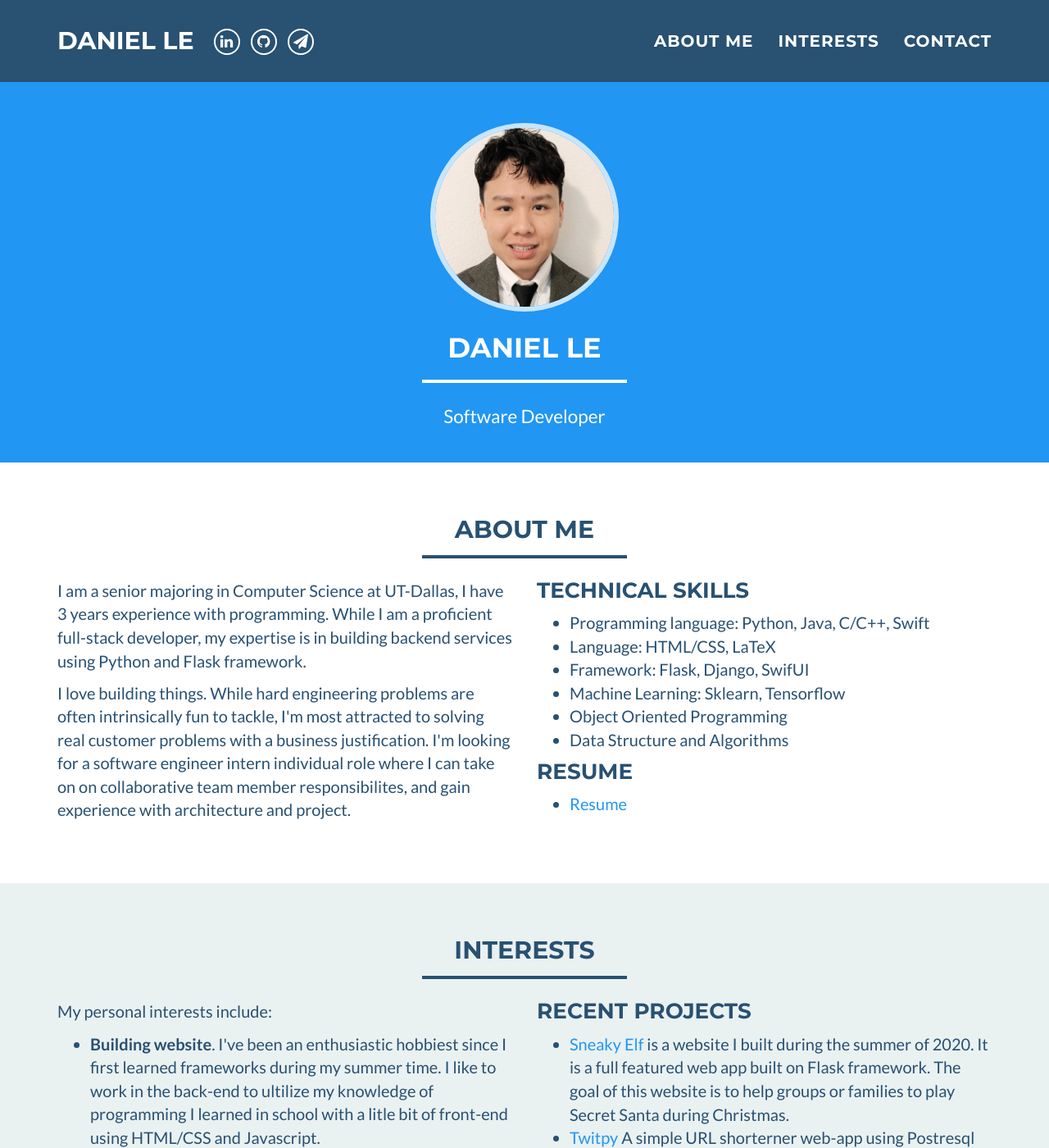
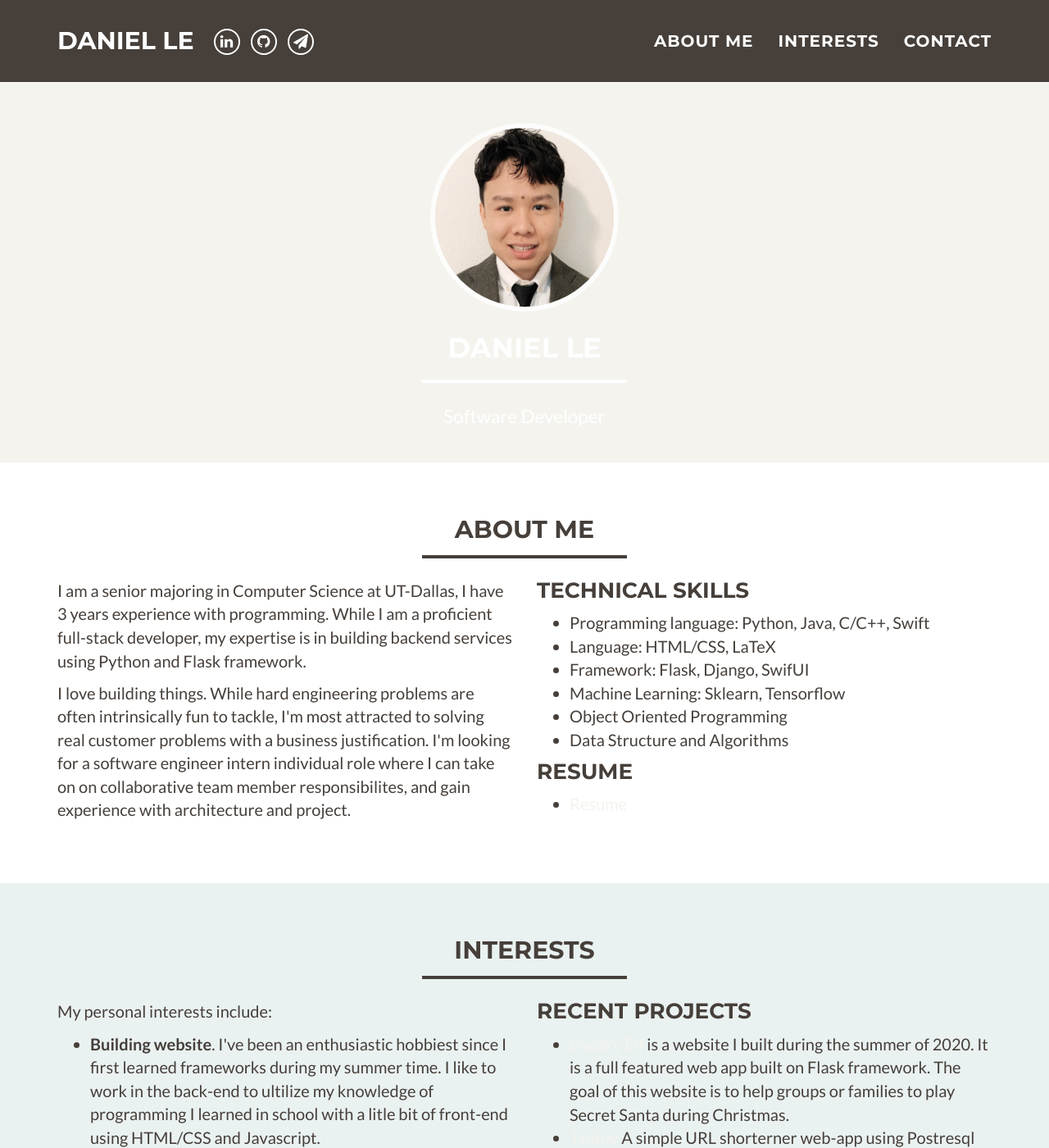
Before and after one commit to daniel-le18/daniel.github.io, a Jekyll site: the page built from index.html, in a window 1280 px wide and 1400 px high. Shown: the whole window at 82% size. Built offline with Jekyll 4.4.1, drawn with Linux system fonts in a browser that asks for light colours.

Commit message:
Update _config.yml

```diff
--- a/_config.yml
+++ b/_config.yml
@@ -22,10 +22,9 @@ bing_verify: E1786FBC3A3BAFC5BF6F28B4E0654ADB
 
 # Color settings (hex-codes without the leading hash-tag)
 color:
-  primary: 2196F3
-  primary-rgb: "33, 150, 243"
-  secondary: 285172
-  secondary-dark: 29455b
+  primary: F4F3EE
+  secondary: 463F3A
+  secondary-dark: 8A817C
   section-tout: eaf1f1
 
 # Build settings
```
